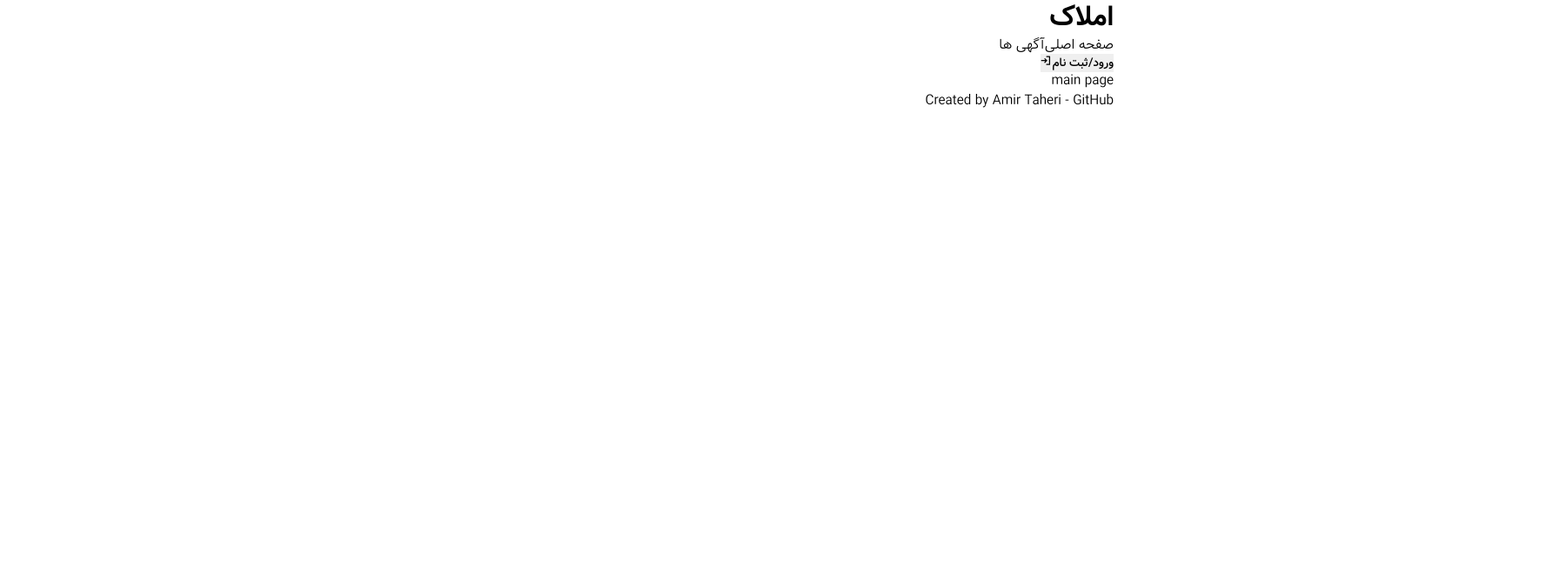
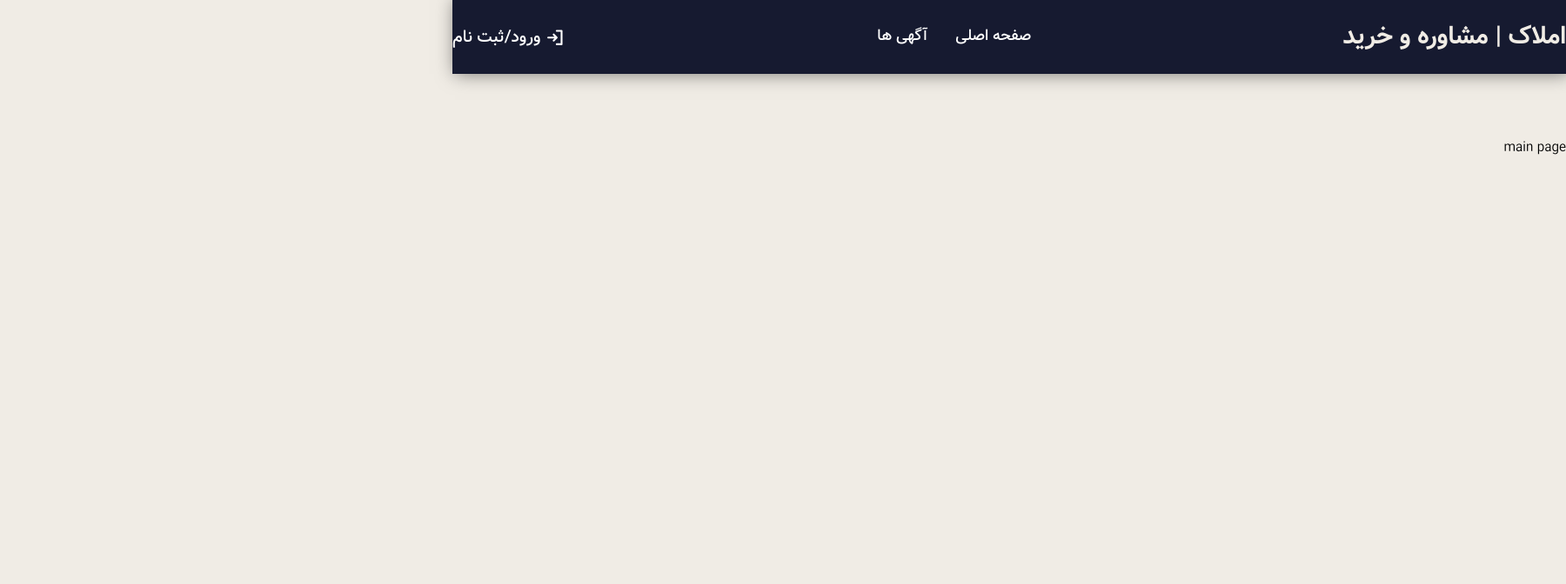
Before and after one commit to Amir-Taheri-Web/Real-Estate, a Next.js app: page / in a window 1280 px wide. Shown: the top 672 px of the page at 87% size, 1800 px wide, since content can reach past the window. Built offline with nearby package versions, Linux system fonts and the light colour scheme.

Commit message:
style: Layout style added

```diff
--- a/src/app/globals.css
+++ b/src/app/globals.css
@@ -4,10 +4,10 @@
   line-height: 1.3;
 
   /* colors */
-  --color1: #fffbf5;
-  --color2: #f7efe5;
-  --color3: #c3acd0;
-  --color4: #7743db;
+  --color1: #F0ECE5;
+  --color2: #B6BBC4;
+  --color3: #31304D;
+  --color4: #161A30;
   --color-text: #2c2c2c;
   --color-black: #000000;
   --color-white: #ffffff;
@@ -97,6 +97,26 @@
   max-width: 1500px;
   min-height: 100vh;
   padding: 3rem 1rem; */
-  background-color: inherit;
+  background-color: var(--color1);
 }
 /* CSS RESET END */
+
+/* width */
+::-webkit-scrollbar {
+  width: 15px;
+}
+
+/* Track */
+::-webkit-scrollbar-track {
+  background: transparent;
+}
+
+/* Handle */
+::-webkit-scrollbar-thumb {
+  background: var(--color3);
+}
+
+/* Handle on hover */
+::-webkit-scrollbar-thumb:hover {
+  background: var(--color4);
+}
--- a/src/layout/Footer.jsx
+++ b/src/layout/Footer.jsx
@@ -1,16 +1,16 @@
+import { FaGithub } from "react-icons/fa";
+import styles from "@/styles/Footer.module.css";
+
 const Footer = () => {
   return (
-    <footer>
-      <p>
-        Created by Amir Taheri -{" "}
+    <footer className={styles.footer}>
         <a
           href="https://github.com/Amir-Taheri-Web"
           target="_blank"
           rel="noreferrer"
         >
-          GitHub
+          <FaGithub /> Created by Amir Taheri
         </a>
-      </p>
     </footer>
   );
 };
--- a/src/layout/Header.jsx
+++ b/src/layout/Header.jsx
@@ -1,11 +1,13 @@
 import Link from "next/link";
 import { PiSignInBold } from "react-icons/pi";
+import styles from "@/styles/Header.module.css";
 
 const Header = () => {
   return (
-    <header>
+    <header className={styles.header}>
+      <div>
         <h1>
-        <Link href="/">املاک</Link>
+          <Link href="/">املاک | مشاوره و خرید</Link>
         </h1>
 
         <ul>
@@ -20,10 +22,11 @@
 
         <button type="button">
           <Link href="/signin">
+            <PiSignInBold />
             ورود/ثبت نام
-          <PiSignInBold />
           </Link>
         </button>
+      </div>
     </header>
   );
 };
--- a/src/layout/Layout.jsx
+++ b/src/layout/Layout.jsx
@@ -1,11 +1,12 @@
 import Footer from "./Footer";
 import Header from "./Header";
+import styles from "@/styles/Layout.module.css";
 
 const Layout = ({ children }) => {
   return (
     <div>
       <Header />
-      <div>{children}</div>
+      <div className={styles.container}>{children}</div>
       <Footer />
     </div>
   );
--- /dev/null
+++ b/src/styles/Footer.module.css
@@ -0,0 +1,20 @@
+.footer {
+  background-color: var(--color4);
+  padding: 1rem;
+  text-align: center;
+}
+
+.footer a {
+  color: var(--color-white);
+  font-size: 1.2rem;
+  font-weight: 400;
+  display: flex;
+  align-items: center;
+  gap: 0.5rem;
+  justify-content: center;
+}
+
+.footer a svg {
+  font-size: 1.4rem;
+  margin-bottom: 0.3rem;
+}
--- /dev/null
+++ b/src/styles/Header.module.css
@@ -0,0 +1,55 @@
+.header {
+  width: 100%;
+  background-color: var(--color4);
+  padding: 1.5rem 0rem;
+  top: 0;
+  position: fixed;
+  left: 0;
+  box-shadow: 3px 0px 20px rgba(0, 0, 0, 0.5);
+}
+
+.header div {
+  display: flex;
+  justify-content: space-between;
+  max-width: 1800px;
+  margin: auto;
+  color: var(--color-white);
+  align-items: center;
+  gap: 2rem;
+}
+
+.header h1 {
+  color: var(--color1);
+  font-size: 1.8rem;
+}
+
+.header ul {
+  display: flex;
+  gap: 2rem;
+  font-size: 1.1rem;
+  font-weight: 400;
+}
+
+.header button {
+  background: none;
+  color: var(--color-white);
+  font-size: 1.2rem;
+}
+
+.header button a {
+  display: flex;
+  align-items: center;
+  gap: 0.4rem;
+}
+
+.header button a svg {
+  font-size: 1.4rem;
+}
+
+.header a {
+  transition: all 0.2s ease-in;
+}
+
+.header a:hover {
+  color: var(--color2);
+}
--- /dev/null
+++ b/src/styles/Layout.module.css
@@ -0,0 +1,5 @@
+.container {
+  margin: 10rem auto 5rem;
+  min-height: 100vh;
+  width: 1800px;
+}
```
Lines whose indentation alone changed are shown as unchanged.
